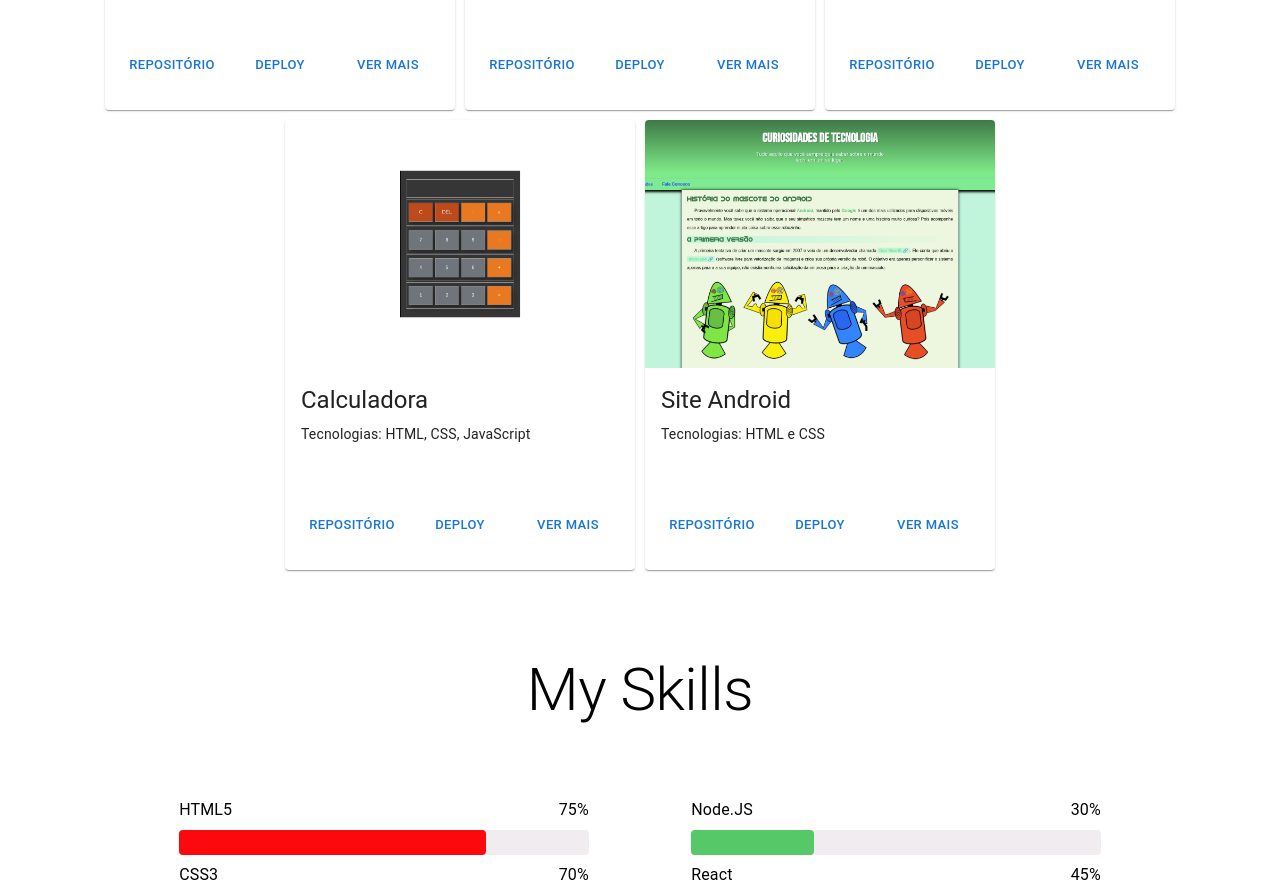
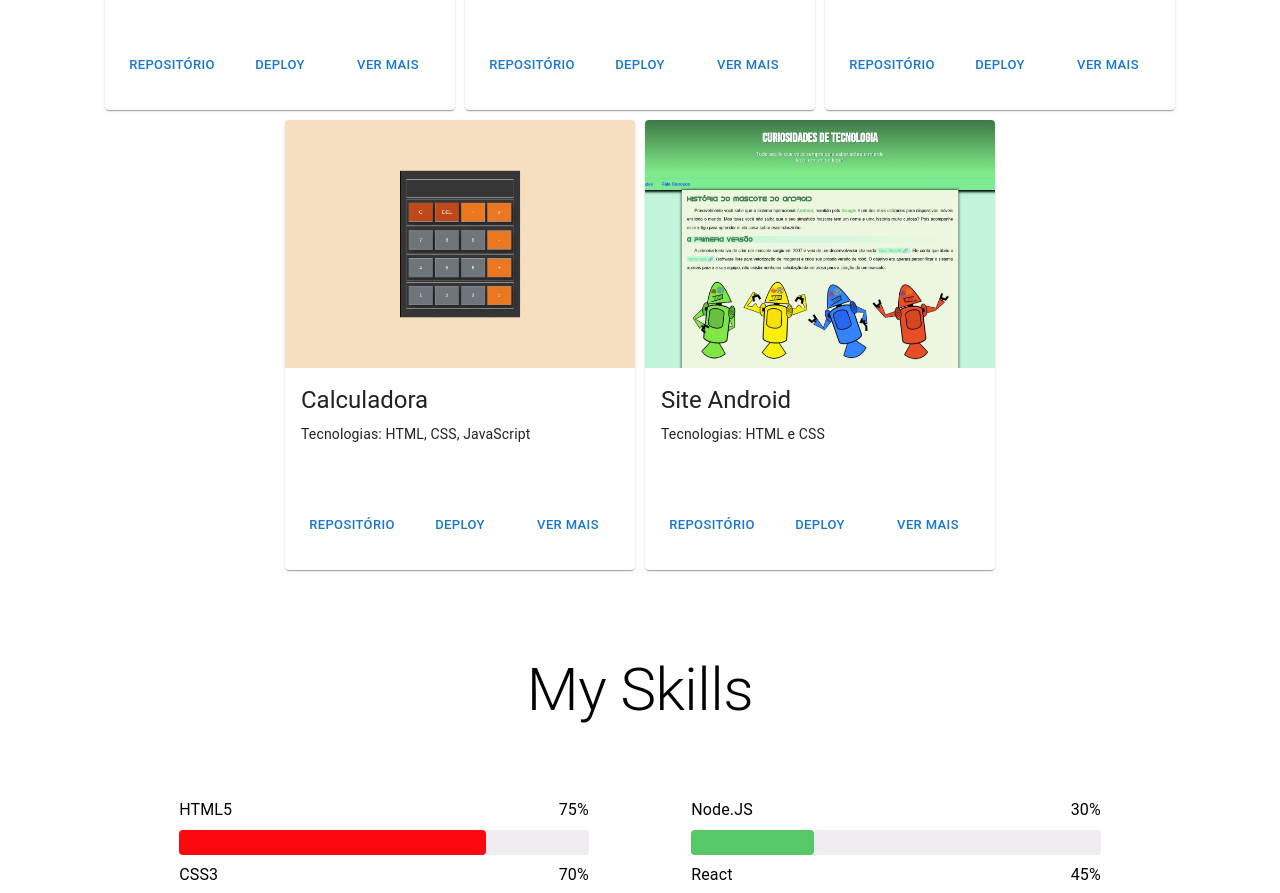
Before and after one commit to lemosdiego/new-portfolio, a Next.js app: page / in a window 1280 px wide. Shown: the part 1800-2693 px from the top of the page. Built offline with nearby package versions, Linux system fonts and the light colour scheme.

Commit message:
Substituição de imagem na sessão de projetos

```diff
--- a/src/app/data/dataBase.js
+++ b/src/app/data/dataBase.js
@@ -84,7 +84,7 @@ export const dataBase = [
         id: 6,
         title: "Calculadora",
         description: "Tecnologias: HTML, CSS, JavaScript",
-        image: "/projetos/calculadora.png",
+        image: "/projetos/Calculadora.png",
         modalTitle: "Calculadora",
         modalDescription: "Projeto simples de uma calculadora utilizando HTML, CSS e JavaScript.",
         buttonText1: "Ver Mais",
```
Also changed, not shown: public/projetos/Calculadora.png (added), public/projetos/calculadora.png (deleted).
